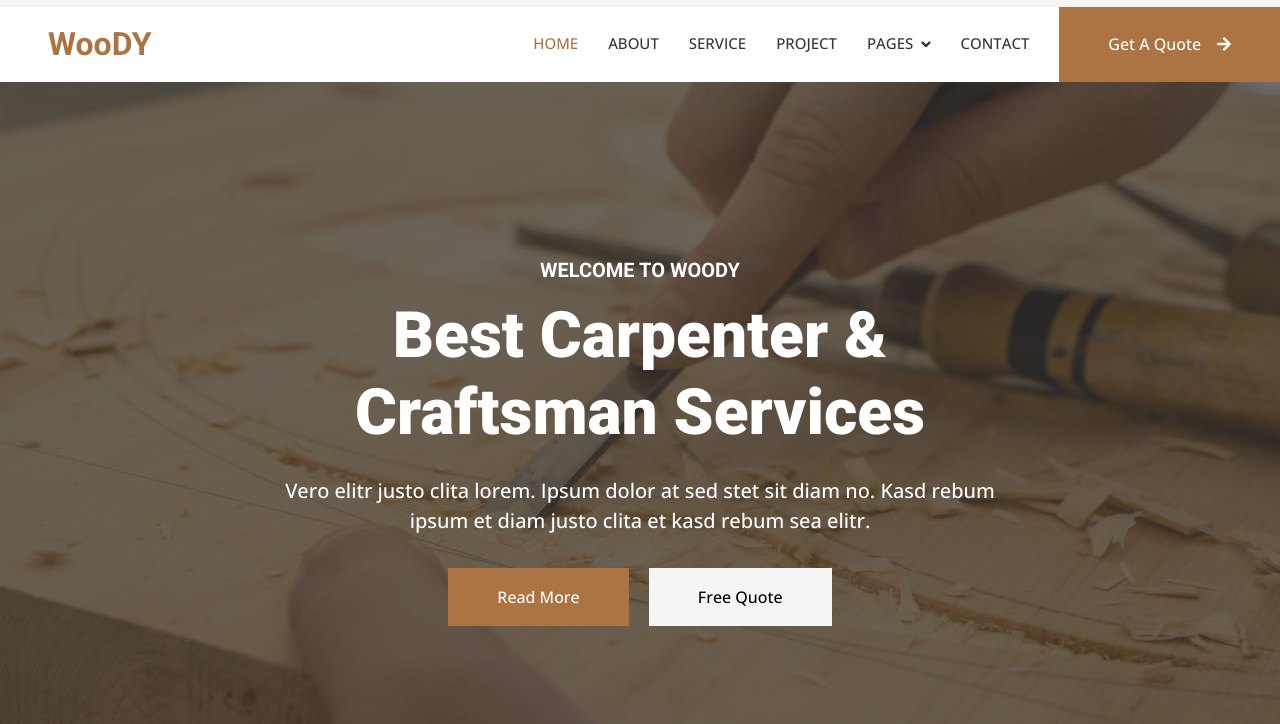
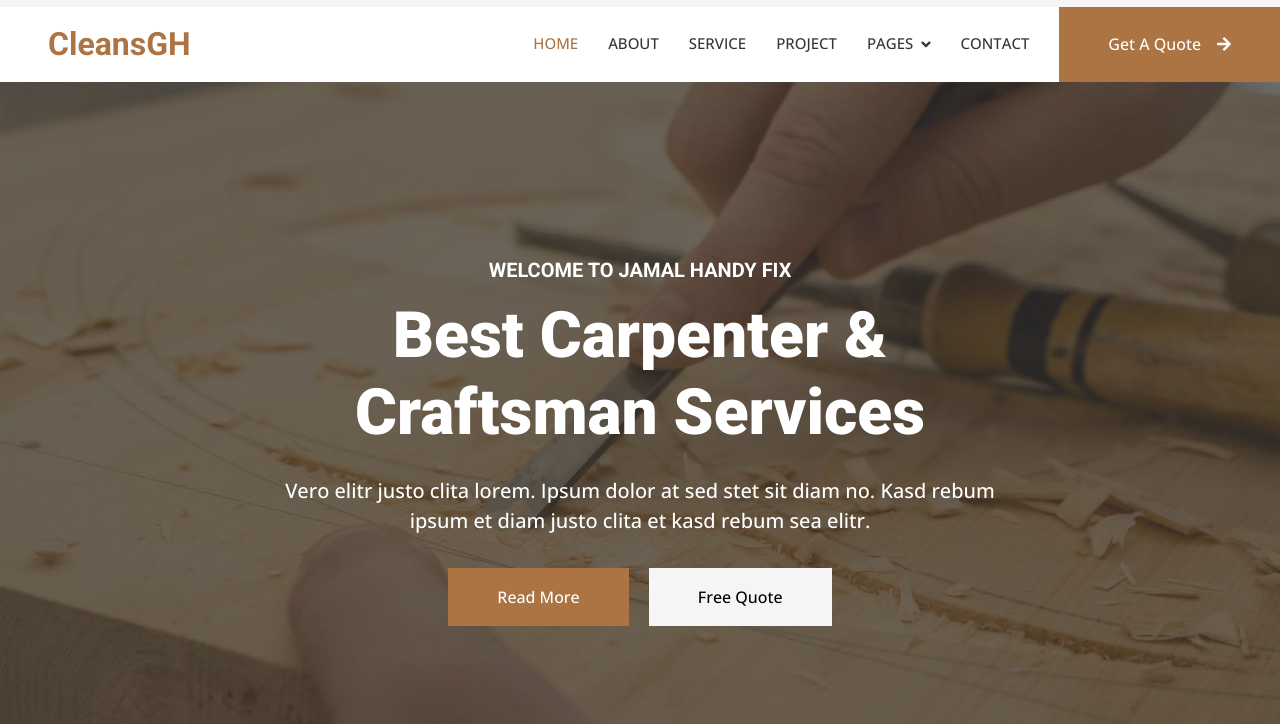
Before and after one commit to Lawndom/Sharon-and-songs, a plain HTML site: page index.html in a window 1280 px wide. Shown: the part 46-770 px from the top of the page. Drawn offline with nearby package versions, Linux system fonts and the light colour scheme.

Commit message:
Update index.html

```diff
--- a/index.html
+++ b/index.html
@@ -75,7 +75,7 @@
     <!-- Navbar Start -->
     <nav class="navbar navbar-expand-lg bg-white navbar-light sticky-top p-0">
         <a href="index.html" class="navbar-brand d-flex align-items-center px-4 px-lg-5">
-            <h2 class="m-0 text-primary">WooDY</h2>
+            <h2 class="m-0 text-primary">CleansGH</h2>
         </a>
         <button type="button" class="navbar-toggler me-4" data-bs-toggle="collapse" data-bs-target="#navbarCollapse">
             <span class="navbar-toggler-icon"></span>
@@ -129,7 +129,7 @@
                     <div class="container">
                         <div class="row justify-content-center">
                             <div class="col-12 col-lg-8 text-center">
-                                <h5 class="text-white text-uppercase mb-3 animated slideInDown">Welcome To WooDY</h5>
+                                <h5 class="text-white text-uppercase mb-3 animated slideInDown">Welcome To Jamal Handy Fix</h5>
                                 <h1 class="display-3 text-white animated slideInDown mb-4">Best Carpenter & Craftsman Services</h1>
                                 <p class="fs-5 fw-medium text-white mb-4 pb-2">Vero elitr justo clita lorem. Ipsum dolor at sed stet sit diam no. Kasd rebum ipsum et diam justo clita et kasd rebum sea elitr.</p>
                                 <a href="" class="btn btn-primary py-md-3 px-md-5 me-3 animated slideInLeft">Read More</a>
@@ -145,7 +145,7 @@
                     <div class="container">
                         <div class="row justify-content-center">
                             <div class="col-12 col-lg-8 text-center">
-                                <h5 class="text-white text-uppercase mb-3 animated slideInDown">Welcome To WooDY</h5>
+                                <h5 class="text-white text-uppercase mb-3 animated slideInDown">Welcome To Jamal Aesthetics</h5>
                                 <h1 class="display-3 text-white animated slideInDown mb-4">Best Carpenter & Craftsman Services</h1>
                                 <p class="fs-5 fw-medium text-white mb-4 pb-2">Vero elitr justo clita lorem. Ipsum dolor at sed stet sit diam no. Kasd rebum ipsum et diam justo clita et kasd rebum sea elitr.</p>
                                 <a href="" class="btn btn-primary py-md-3 px-md-5 me-3 animated slideInLeft">Read More</a>
```
